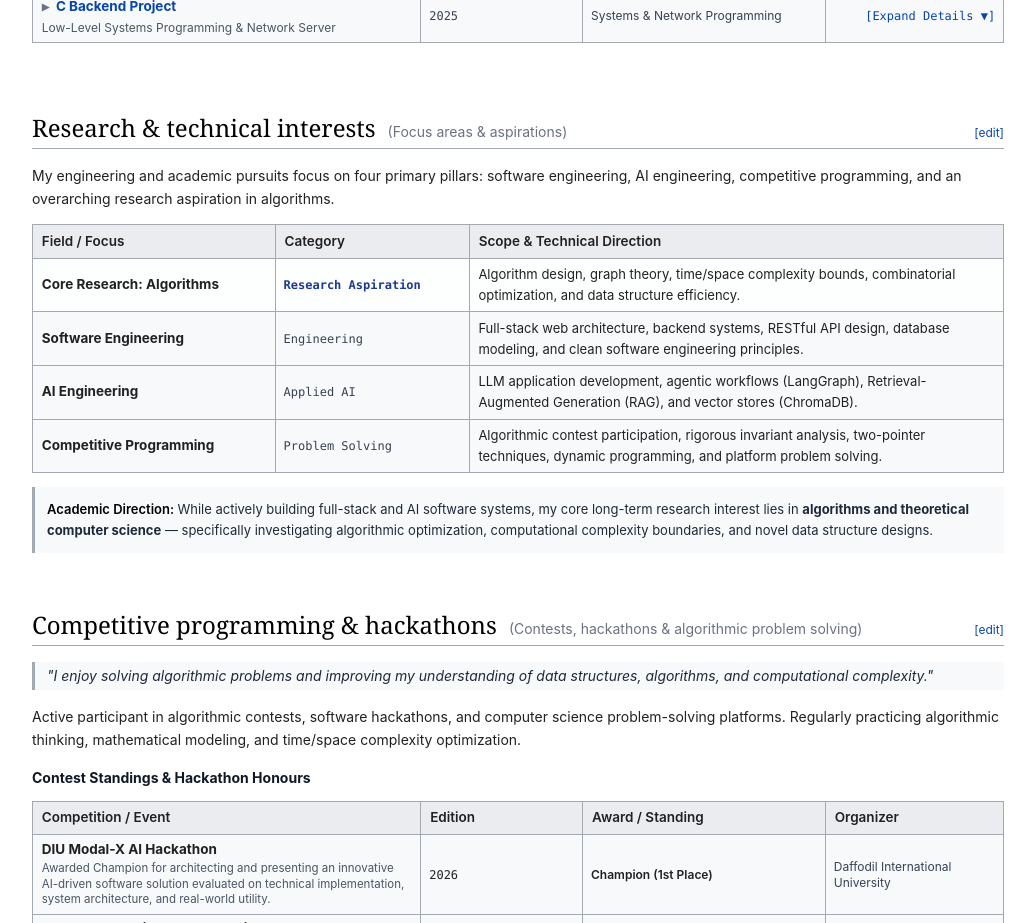
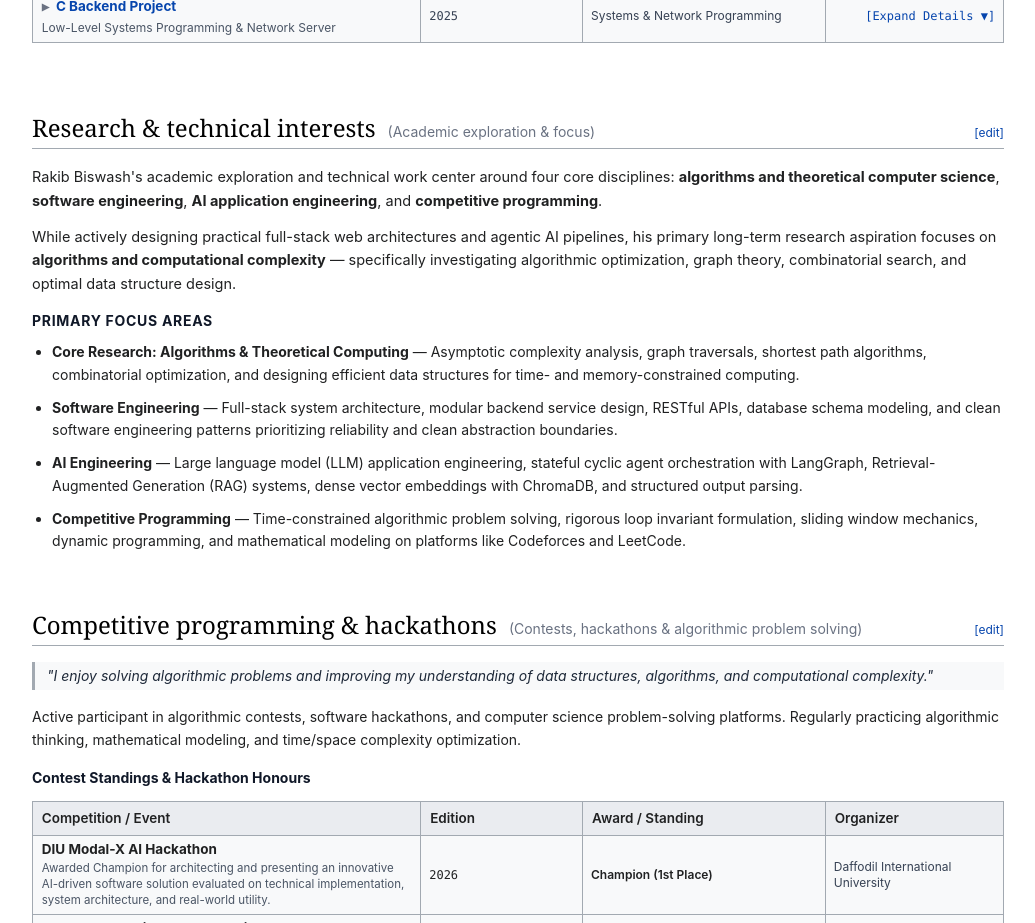
Before and after one commit to banrayndox/banrayndox.github.io, a React (Vite) app: page / in a window 1280 px wide. Shown: the part 1840-2763 px from the top of the page, without its empty margins (122-1157 px from the left). Built offline with nearby package versions, Linux system fonts and the light colour scheme.

Commit message:
Convert Research & technical interests from table to authentic Wikipedia prose and focus list

```diff
--- a/src/components/InterestsSection.jsx
+++ b/src/components/InterestsSection.jsx
@@ -1,49 +1,47 @@
 import React from 'react';
 import SectionHeading from './SectionHeading.jsx';
-import { interestsData } from '../data/interests.js';
 
+/**
+ * Research & Technical Interests Section
+ * Formatted as authentic Wikipedia encyclopedic prose and structured focus list (no table).
+ */
 export default function InterestsSection() {
   return (
     <section>
-      <SectionHeading id="research" title="Research & technical interests" subtitle="Focus areas & aspirations" />
+      <SectionHeading
+        id="research"
+        title="Research & technical interests"
+        subtitle="Academic exploration & focus"
+      />
 
-      <p className="text-[14px] text-[#202122] leading-relaxed mb-3">
-        {interestsData.statement}
-      </p>
+      <div className="space-y-3 text-[14.5px] text-[#202122] leading-relaxed mb-4">
+        <p>
+          Rakib Biswash's academic exploration and technical work center around four core disciplines: <strong>algorithms and theoretical computer science</strong>, <strong>software engineering</strong>, <strong>AI application engineering</strong>, and <strong>competitive programming</strong>.
+        </p>
 
-      {/* Concise Wikipedia Focus Table */}
-      <table className="wikitable my-3">
-        <thead>
-          <tr>
-            <th className="w-1/4">Field / Focus</th>
-            <th className="w-1/5">Category</th>
-            <th>Scope & Technical Direction</th>
-          </tr>
-        </thead>
-        <tbody>
-          {interestsData.areas.map((area, idx) => (
-            <tr key={idx} className={idx === 0 ? "bg-[#fdfefe]" : ""}>
-              <td className="font-bold text-xs sm:text-[13.5px]">
-                {area.title}
-              </td>
-              <td className="text-xs font-mono text-gray-700">
-                <span className={idx === 0 ? "font-bold text-blue-900" : ""}>
-                  {area.badge}
-                </span>
-              </td>
-              <td className="text-xs sm:text-[13px] text-[#202122] leading-relaxed">
-                {area.summary}
-              </td>
-            </tr>
-          ))}
-        </tbody>
-      </table>
+        <p>
+          While actively designing practical full-stack web architectures and agentic AI pipelines, his primary long-term research aspiration focuses on <strong>algorithms and computational complexity</strong> — specifically investigating algorithmic optimization, graph theory, combinatorial search, and optimal data structure design.
+        </p>
+      </div>
 
-      {/* Core Research Aspiration Box */}
-      <div className="p-3 bg-[#f8f9fa] border-l-3 border-[#a2a9b1] text-xs sm:text-[13px] text-gray-800 leading-relaxed my-2">
-        <strong className="text-black font-semibold">Academic Direction: </strong>
-        While actively building full-stack and AI software systems, my core long-term research interest lies in <strong>algorithms and theoretical computer science</strong> — specifically investigating algorithmic optimization, computational complexity boundaries, and novel data structure designs.
-      </div>
+      <h3 className="text-sm font-bold text-gray-900 mb-2.5 font-sans uppercase tracking-wider">
+        Primary Focus Areas
+      </h3>
+
+      <ul className="list-disc pl-5 space-y-2.5 text-[14px] text-[#202122] leading-relaxed">
+        <li>
+          <strong>Core Research: Algorithms & Theoretical Computing</strong> — Asymptotic complexity analysis, graph traversals, shortest path algorithms, combinatorial optimization, and designing efficient data structures for time- and memory-constrained computing.
+        </li>
+        <li>
+          <strong>Software Engineering</strong> — Full-stack system architecture, modular backend service design, RESTful APIs, database schema modeling, and clean software engineering patterns prioritizing reliability and clean abstraction boundaries.
+        </li>
+        <li>
+          <strong>AI Engineering</strong> — Large language model (LLM) application engineering, stateful cyclic agent orchestration with LangGraph, Retrieval-Augmented Generation (RAG) systems, dense vector embeddings with ChromaDB, and structured output parsing.
+        </li>
+        <li>
+          <strong>Competitive Programming</strong> — Time-constrained algorithmic problem solving, rigorous loop invariant formulation, sliding window mechanics, dynamic programming, and mathematical modeling on platforms like Codeforces and LeetCode.
+        </li>
+      </ul>
     </section>
   );
 }
```
